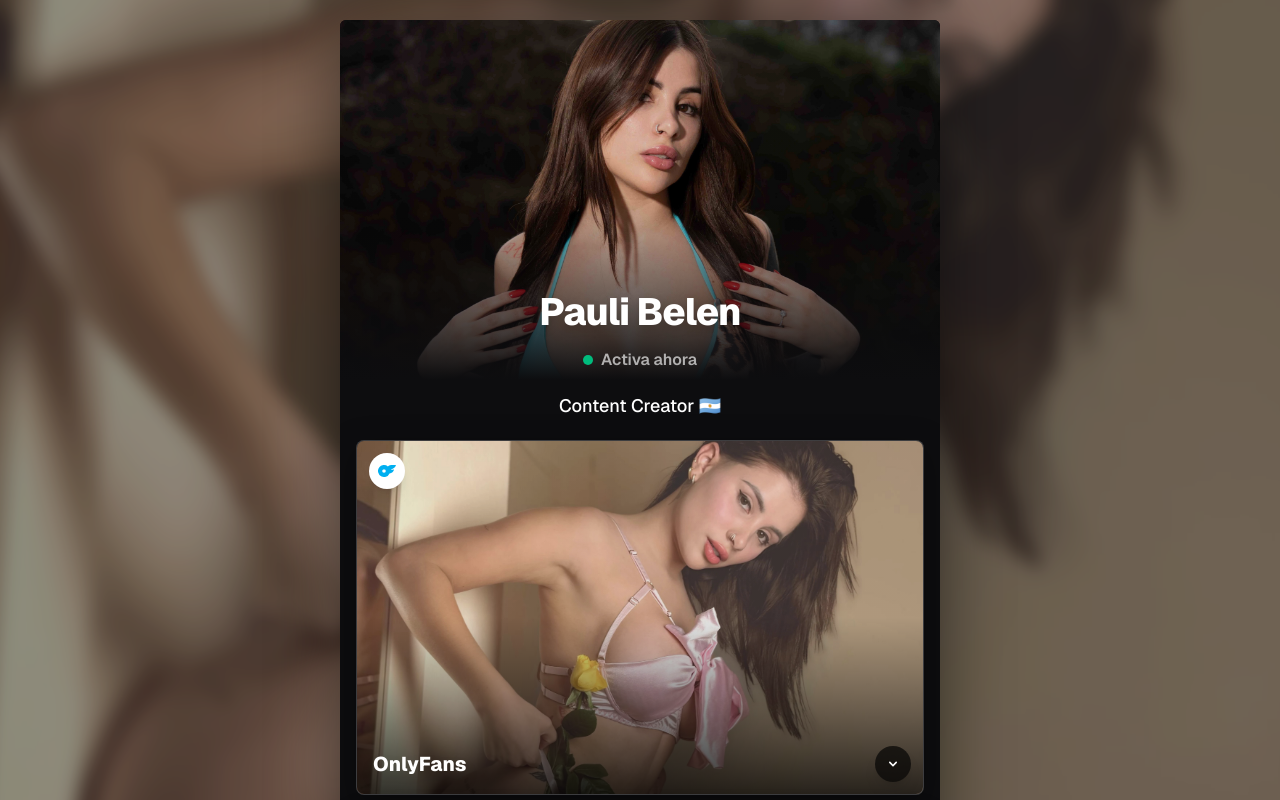
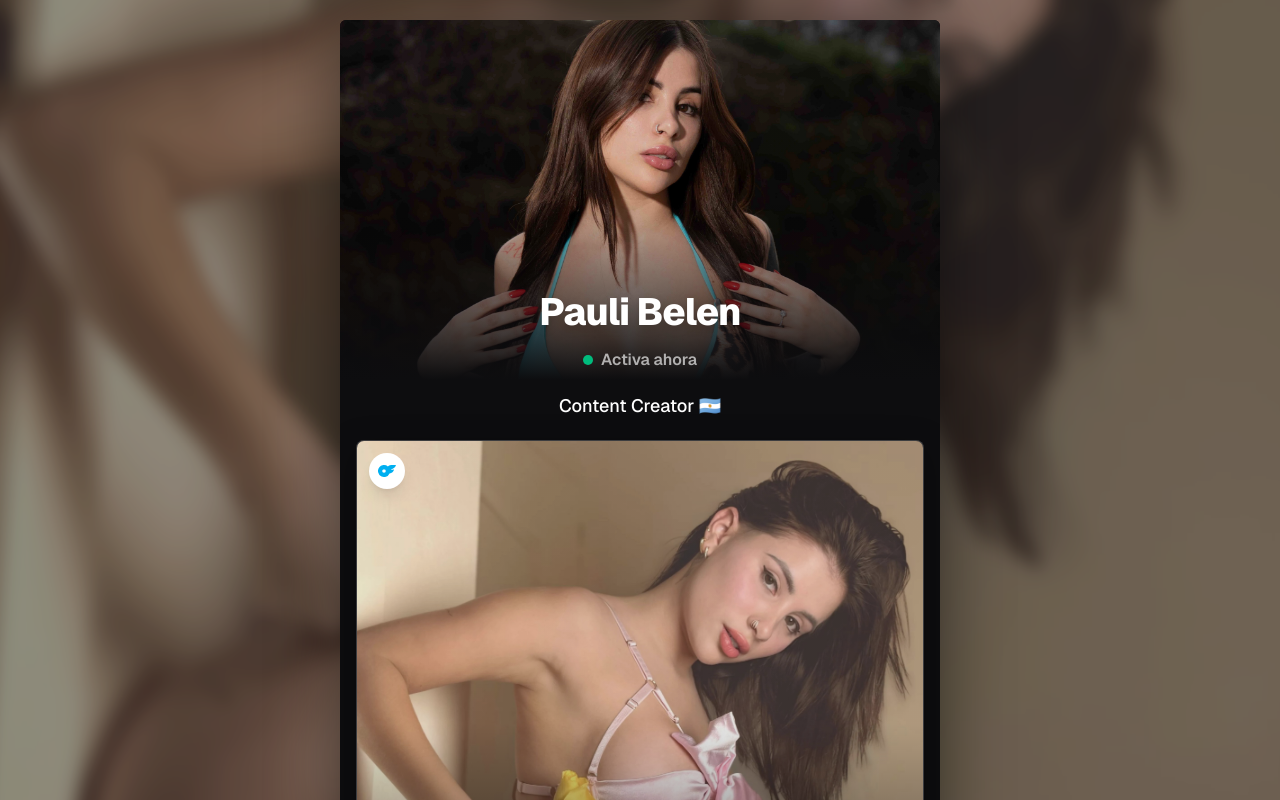
Before and after one commit to Momosno/paulibelen-mar-2026, a Next.js app: page / in a window 1280 px wide. Both pictures are taken after a click on the button "Soy mayor de 18 años". Shown: the top 800 px of the page. Built offline with nearby package versions, Linux system fonts and the light colour scheme.

Commit message:
feat: add ImageGrid component with support for multiple link dropdowns and tracking

```diff
--- a/app/components/ImageGrid.tsx
+++ b/app/components/ImageGrid.tsx
@@ -159,21 +159,21 @@ export default function ImageGrid({ items = defaultItems }: ImageGridProps) {
   const hasMultipleLinks = (item: GridItem) => item.links && item.links.length > 0;
 
   return (
-    <div className="grid w-full grid-cols-2 gap-5">
+    <div className="grid w-full grid-cols-2 gap-5 ">
       {items.map((item) => (
         <div
           key={item.id}
           ref={(el) => {
             if (el) dropdownRefs.current.set(item.id, el);
           }}
-          className={`relative ${item.colSpan === 2 ? "col-span-2" : ""}`}
+          className={`relative  ${item.colSpan === 2 ? "col-span-2" : ""}`}
         >
           <a
             href={hasMultipleLinks(item) ? "#" : item.link}
             onClick={(e) => handleClick(item, e)}
             target={hasMultipleLinks(item) ? undefined : "_blank"}
             rel="noopener noreferrer"
-            className={`group relative block overflow-hidden rounded-lg border border-white/10 bg-zinc-800 shadow-[0_10px_32px_rgba(0,0,0,.35)] transition-all duration-500 ease-out hover:-translate-y-1 hover:shadow-[0_16px_38px_rgba(0,0,0,.45)] ${item.colSpan === 2 ? "aspect-[16/10]" : "aspect-[4/5]"}`}
+            className={`group relative block overflow-hidden rounded-lg border border-white/10 bg-zinc-800 shadow-[0_10px_32px_rgba(0,0,0,.35)] transition-all duration-500 ease-out hover:-translate-y-1 hover:shadow-[0_16px_38px_rgba(0,0,0,.45)] ${item.colSpan === 2 ? "aspect-[4/4]" : "aspect-[4/5]"}`}
           >
             {/* Image shown clearly */}
             <Image
```
